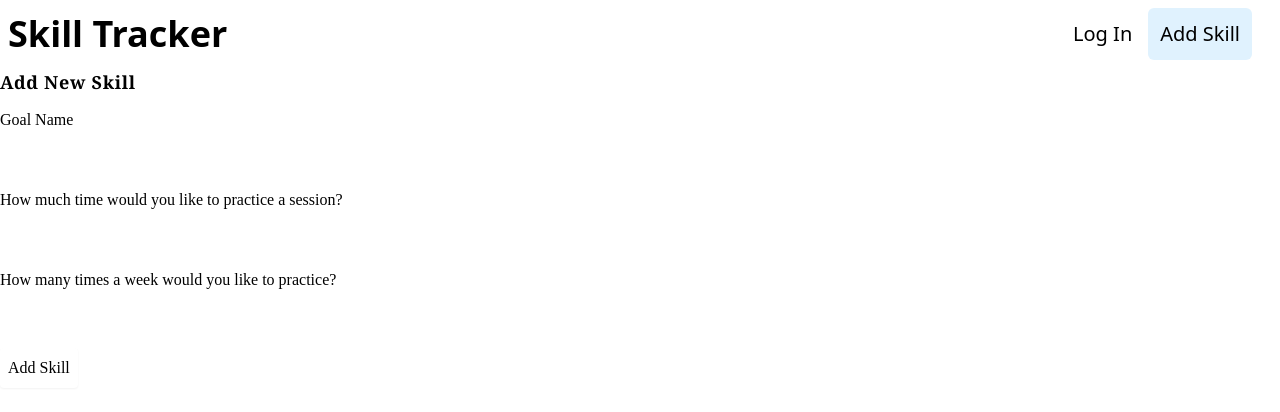
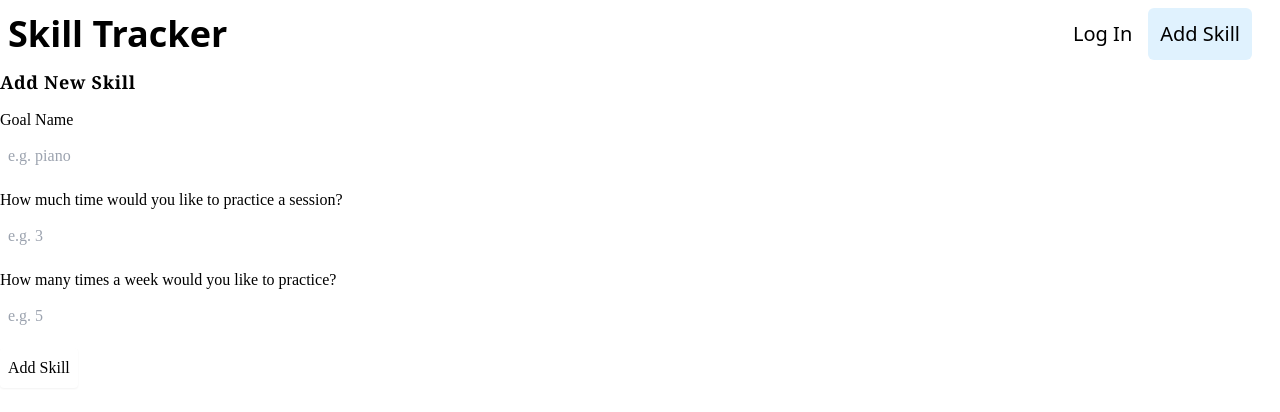
Before and after one commit to chingu-voyages/v43-tier2-team-21, a React (Create React App) app: page /edit/1 in a window 1280 px wide. Shown: the top 412 px of the page. Built offline with nearby package versions, Linux system fonts and the light colour scheme.

Commit message:
add placeholder values for SkillForm if not prepopulated. add object values if prepopulated.

```diff
--- a/src/components/SkillForm.js
+++ b/src/components/SkillForm.js
@@ -79,6 +79,7 @@ const SkillForm = ({ prepopulatedData }) => {
       </h2>
       <InputSection
         name="skillName"
+        placeholder= {prepopulatedData ? data.name : "e.g. piano"}
         value={skillName}
         label="Goal Name"
         hasError={skillNameHasError}
@@ -89,6 +90,7 @@ const SkillForm = ({ prepopulatedData }) => {
       />
       <InputSection
         name="timeGoal"
+        placeholder= {prepopulatedData ? data.timeGoal : "e.g. 3"}
         value={timeGoal}
         label="How much time would you like to practice a session?"
         hasError={timeGoalHasError}
@@ -101,6 +103,7 @@ const SkillForm = ({ prepopulatedData }) => {
       />
       <InputSection
         name="pointGoal"
+        placeholder= {prepopulatedData ? data.sessionsGoal : "e.g. 5"}
         value={pointGoal}
         label="How many times a week would you like to practice?"
         hasError={pointGoalHasError}
```
